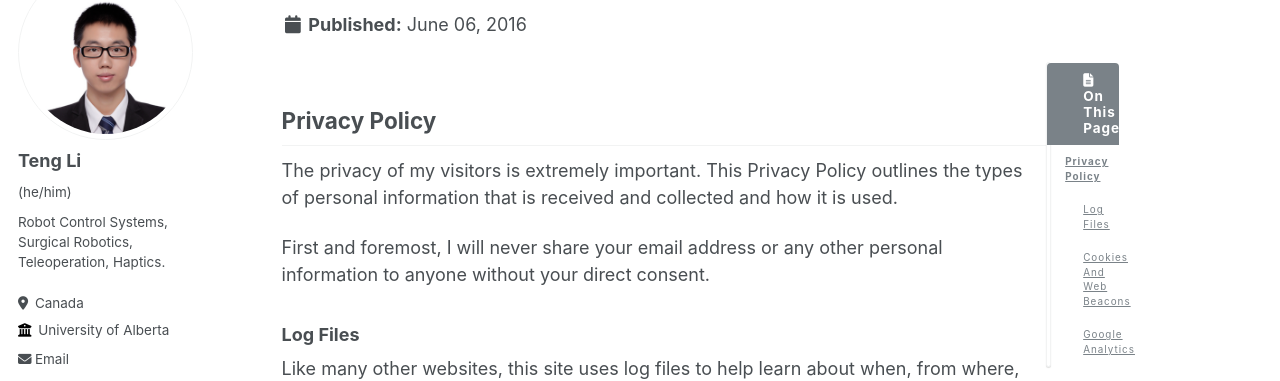
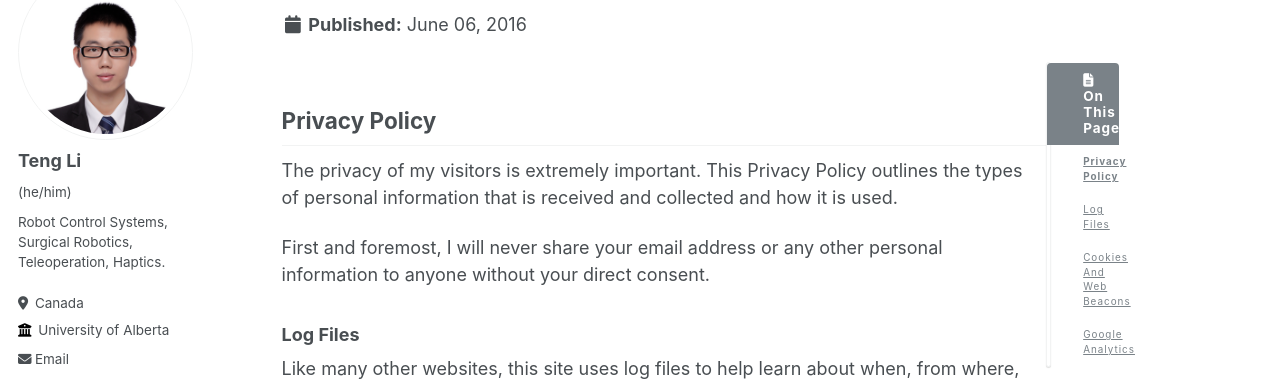
Before and after one commit to teng4/teng4.github.io, a Jekyll site: the page built from _pages/terms.md, in a window 1280 px wide. Shown: the part 141-522 px from the top of the page. Built offline with Jekyll 4.4.1, drawn with Linux system fonts in a browser that asks for light colours; some web fonts are replaced.

Commit message:
Update _navigation.scss

```diff
--- a/_sass/_navigation.scss
+++ b/_sass/_navigation.scss
@@ -363,8 +363,8 @@
 .nav__sub-title {
   display: block;
   margin: 0.5rem 0;
-  //padding: 0.5rem 0; //original.
-  padding: 0.5rem 2rem; //teng4, modified.
+  padding: 0.5rem 0; //original.
+  //padding: 0.5rem 2rem; //teng4, modified. nothing changed.
   font-family: $sans-serif-narrow;
   font-size: $type-size-6;
   font-weight: bold;
@@ -408,8 +408,8 @@
 
   a {
     display: block; //original.
-    padding: 0.5rem 1rem; //original.
-    //padding: 0.5rem 4rem; //teng4, modified. teng4note: padding: height, width.
+    //padding: 0.5rem 1rem; //original.
+    padding: 0.5rem 2rem; //teng4, modified. teng4note: padding: height, width.
     color: $gray;
     font-size: $type-size-7;
     font-weight: bold;
```
